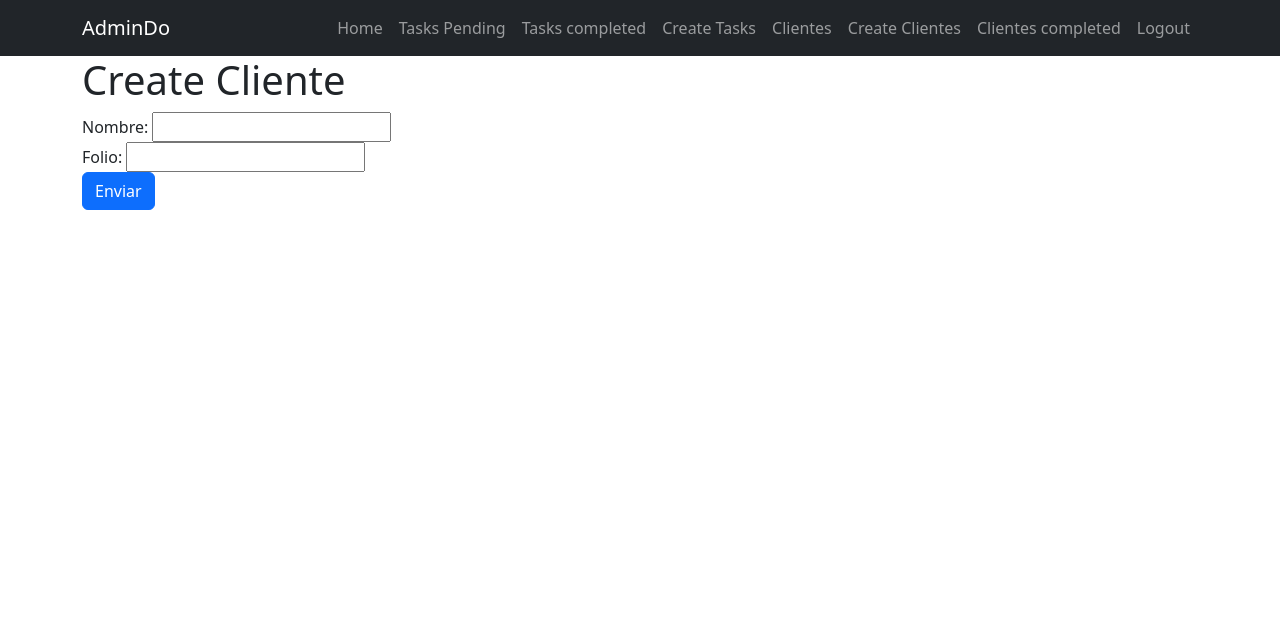
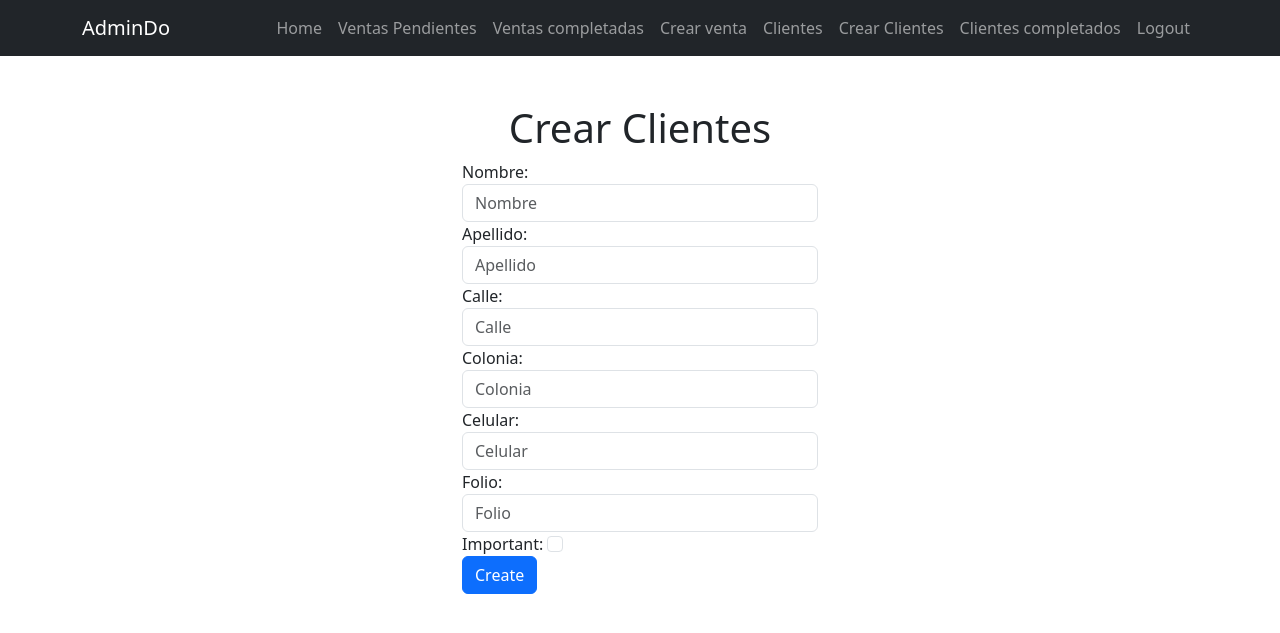
Before and after one commit to AxelYeray/AdminDO-App, a Django app: page /clientes/create in a window 1280 px wide. Shown: the top 633 px of the page. Run offline with Django 5.2, Linux system fonts and the light colour scheme; a user stored in the database is signed in.

Commit message:
eight commit

```diff
--- a/tasks/forms2.py
+++ b/tasks/forms2.py
@@ -1,8 +1,31 @@
-from django.forms import ModelForm
+from django import forms
 from .models import Cliente
 
 
-class ClienteForm(ModelForm):
+class ClienteForm(forms.ModelForm):
     class Meta:
         model = Cliente
         fields = ["nombre", "apellido", "calle", "colonia", "celular", "folio","important"]
+        widgets = {
+            "nombre": forms.TextInput(
+                attrs={"class": "form-control", "placeholder": "Nombre"}
+            ),
+            "apellido": forms.TextInput(
+                attrs={"class": "form-control", "placeholder": "Apellido"}
+            ),
+            "calle": forms.TextInput(
+                attrs={"class": "form-control", "placeholder": "Calle"}
+            ),
+            "colonia": forms.TextInput(
+                attrs={"class": "form-control", "placeholder": "Colonia"}
+            ),
+            "celular": forms.TextInput(
+                attrs={"class": "form-control", "placeholder": "Celular"}
+            ),
+            "folio": forms.TextInput(
+                attrs={"class": "form-control", "placeholder": "Folio"}
+            ),
+            "important": forms.CheckboxInput(
+                attrs={"class": "form-check-input md-auto"}
+            ),
+        }
--- a/tasks/templates/_navbar.html
+++ b/tasks/templates/_navbar.html
@@ -12,29 +12,29 @@
 
             {% if user.is_authenticated %}
             <li class="nav-item">
-                <a href="/tasks" class="nav-link">Tasks Pending</a>
+                <a href="/tasks" class="nav-link">Ventas Pendientes</a>
             </li>
             <li class="nav-item">
-                <a href="/tasks/completed" class="nav-link">Tasks completed</a>
+                <a href="/tasks/completed" class="nav-link">Ventas completadas</a>
             </li>
             <li class="nav-item">
-                <a href="/tasks/create" class="nav-link">Create Tasks</a>
+                <a href="/tasks/create" class="nav-link">Crear venta</a>
             </li>
             <li class="nav-item">
                 <a href="/clientes" class="nav-link">Clientes</a>
             </li>
             <li class="nav-item">
-                <a href="/clientes/create" class="nav-link">Create Clientes</a>
+                <a href="/clientes/create" class="nav-link">Crear Clientes</a>
             </li>
             <li class="nav-item">
-                <a href="/clientes/completed" class="nav-link">Clientes completed</a>
+                <a href="/clientes/completed" class="nav-link">Clientes completados</a>
             </li>
             <li class="nav-item">
                 <a href="logout/" class="nav-link">Logout</a>
             </li>
             {% else %}
             <li class="nav-item">
-                <a href="signin/" class="nav-link">signin</a>
+                <a href="signin/" class="nav-link">Log In</a>
             </li>
             <li class="nav-item">
                 <a href="/register/" class="nav-link">Register</a>
--- a/tasks/templates/create_cliente.html
+++ b/tasks/templates/create_cliente.html
@@ -1,54 +1,22 @@
 {% extends 'base.html' %}
 
 {% block content %}
-<div class="container">
-    <h1>Create Cliente</h1>
+<main class="container">
+    <div class="row">
+        <div class="col-md-4 offset-md-4 mt-5">
+            <form action="" method="POST" class="needs-validation" novalidate>
+                <h1 class="text-center">Crear Clientes</h1>
+                {{error}}
+                {% csrf_token %}
 
-    <form action="" method="POST" class="needs-validation" novalidate>
-        {% csrf_token %}
-        <div class="form-group">
-            {{ form.nombre.label_tag }}
-            {{ form.nombre }}
-            <div class="invalid-feedback">
-                Por favor ingrese un nombre.
-            </div>
+                {{form}}
+                <button class="btn btn-primary">
+                    Create
+
+            </form>
+
+
         </div>
-        <div class="form-group">
-            {{ form.folio.label_tag }}
-            {{ form.folio }}
-            <div class="invalid-feedback">
-                Por favor ingrese un folio válido.
-            </div>
-        </div>
-        <div class="form-group">
-            {{ form.user.label_tag }}
-            {{ form.user }}
-            <div class="invalid-feedback">
-                Por favor seleccione un usuario.
-            </div>
-        </div>
-        <button type="submit" class="btn btn-primary">Enviar</button>
-    </form>
-</div>
-
-<script>
-    // Agrega validación de Bootstrap al formulario
-    (function () {
-        'use strict';
-        window.addEventListener('load', function () {
-            // Obtener todos los formularios que queremos aplicar estilos de validación de Bootstrap a
-            var forms = document.getElementsByClassName('needs-validation');
-            // Recorrer cada formulario y evitar el envío si tiene campos inválidos
-            var validation = Array.prototype.filter.call(forms, function (form) {
-                form.addEventListener('submit', function (event) {
-                    if (form.checkValidity() === false) {
-                        event.preventDefault();
-                        event.stopPropagation();
-                    }
-                    form.classList.add('was-validated');
-                }, false);
-            });
-        }, false);
-    })();
-</script>
+    </div>
+</main>
 {% endblock %}
--- a/tasks/templates/create_task.html
+++ b/tasks/templates/create_task.html
@@ -5,8 +5,8 @@
 <main class="container">
     <div class="row">
         <div class="col-md-4 offset-md-4 mt-5">
-           <form action="/tasks/create/" method="POST" class="card card-body">
-                <h1 class="text-center">Create Task</h1>
+            <form action="" method="POST" class="card card-body">
+                <h1 class="text-center">Crear Venta</h1>
                 {{error}}
                 {% csrf_token %}
 
--- a/tasks/templates/home.html
+++ b/tasks/templates/home.html
@@ -9,7 +9,7 @@
 
     <div class="text-center">
         <a class="btn btn-primary" href="/signin">
-            Signin
+            Log in
         </a>
         <a class="btn btn-primary" href="/register">
             Register
--- a/tasks/templates/signin.html
+++ b/tasks/templates/signin.html
@@ -7,7 +7,7 @@
   <div class="row">
     <section class="col-md-4 offset-md-4 mt-5">
       <form action="/signin/" method="POST" class="card card-body">
-        <h1 class="text-center">Sign In</h1>
+        <h1 class="text-center">Log In</h1>
       {{error}}
         {% csrf_token %}
        {{error}} {% csrf_token %}
--- a/tasks/templates/tasks.html
+++ b/tasks/templates/tasks.html
@@ -1,10 +1,10 @@
 {% extends 'base.html' %}
+
 {% block content %}
-
 <main class="container">
     <div class="row">
         <div class="col-md-6 offset-md-4">
-            <h1 class="text-center display-3 py-5">Tasks Pending</h1>
+            <h1 class="text-center display-3 py-5">Ventas Pendientes</h1>
 
                 <ul class="list-group">
                     {% for task in tasks %}
@@ -24,7 +24,6 @@
                     </a>
                     {% endfor %}
                 </ul>
-
         </div>
     </div>
 </main>
```
Also changed, not shown: tasks/templates/cliente_detail.html (+28 -14 lines), tasks/templates/clientes.html (+7 -6 lines), db.sqlite3.
